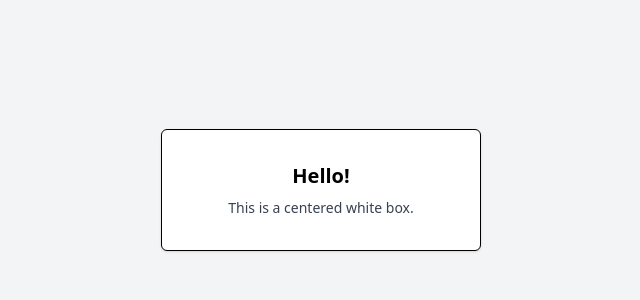
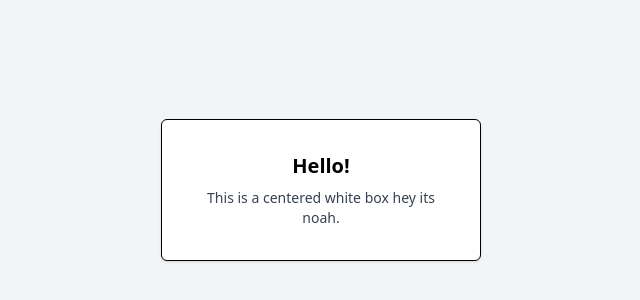
Before and after one commit to njssandbox/miscellaneous, a plain HTML site: page index.html in a window 1280 px wide. Shown: the part 210-510 px from the top of the page, without its empty margins (319-959 px from the left). Drawn offline with nearby package versions, Linux system fonts and the light colour scheme.

Commit message:
Update index.html

```diff
--- a/index.html
+++ b/index.html
@@ -11,7 +11,7 @@
   <!-- Centered white box with black border -->
   <div class="bg-white border border-black rounded-md p-8 w-80 text-center shadow">
     <h1 class="text-xl font-semibold">Hello!</h1>
-    <p class="mt-2 text-sm text-gray-700">This is a centered white box.</p>
+    <p class="mt-2 text-sm text-gray-700">This is a centered white box hey its noah.</p>
   </div>
 </body>
 </html>
```
